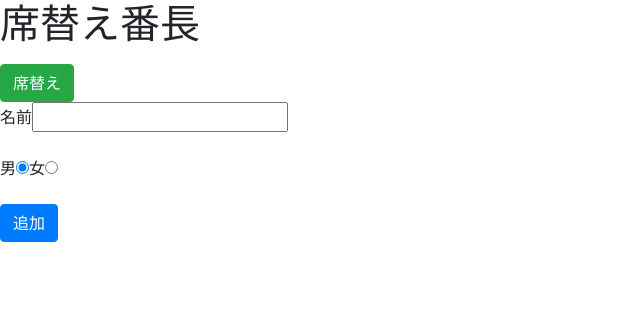
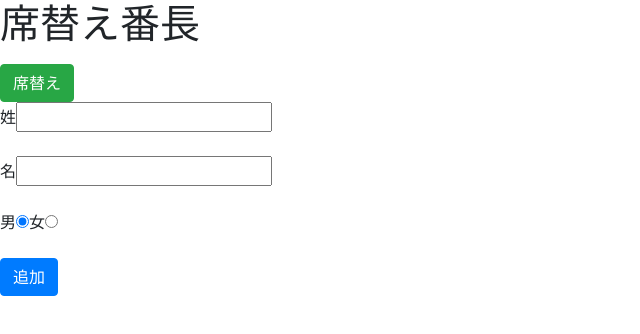
Before and after one commit to yoshioka-s/ReactHandsOn, a React app: page / in a window 1280 px wide. Shown: the top 334 px of the page, without its empty margins (0-640 px from the left). Built offline with nearby package versions, Linux system fonts and the light colour scheme.

Commit message:
add name field

```diff
--- a/src/components/App.js
+++ b/src/components/App.js
@@ -4,11 +4,14 @@ import { FaMars, FaVenus } from 'react-icons/fa'
 import './App.module.css'
 
 function App() {
-  const defaultForm = { name: '', gender: 0 }
+  const defaultForm = { lastName: '', firstName: '', gender: 0 }
   const [form, setForm] = useState(defaultForm)
 
-  function changeName(e) {
-    setForm({ ...form, name: e.target.value })
+  function changeLastName(e) {
+    setForm({ ...form, lastName: e.target.value })
+  }
+  function changeFirstName(e) {
+    setForm({ ...form, firstName: e.target.value })
   }
   function changegender(value) {
     setForm({ ...form, gender: value })
@@ -38,13 +41,10 @@ function App() {
         <div className="members">
           <ul>
             {members.map((member, i) => {
-              const icon = member.gender ? <FaVenus /> : <FaMars />
-              const iconClass = member.gender ? 'female' : 'male'
               return (
                 <li key={i}>
-                  <i className={iconClass}>{icon}</i>
-
-                  {member.name}
+                  {member.gender ? <FaVenus className="female" /> : <FaMars className="male" />}
+                  {member.lastName} {member.firstName}
                 </li>
               )
             })}
@@ -56,8 +56,14 @@ function App() {
         <form onSubmit={addMember} className="member-form form">
           <div className="form-group">
             <label>
-              名前
-              <input type="text" value={form.name} onChange={changeName} />
+              姓
+              <input type="text" value={form.lastName} onChange={changeLastName} />
+            </label>
+          </div>
+          <div className="form-group">
+            <label>
+              名
+              <input type="text" value={form.firstName} onChange={changeFirstName} />
             </label>
           </div>
           <div className="form-group">
```
